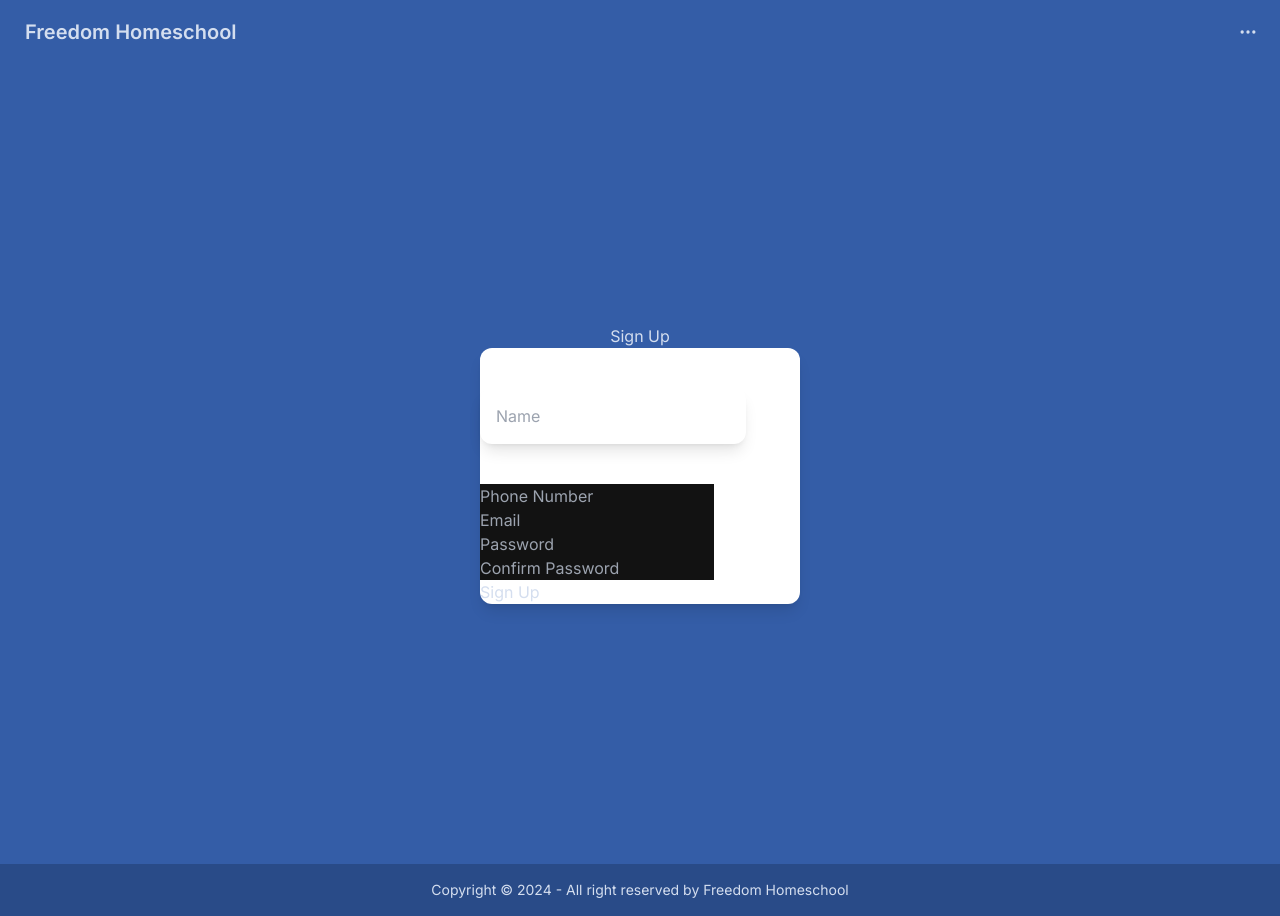
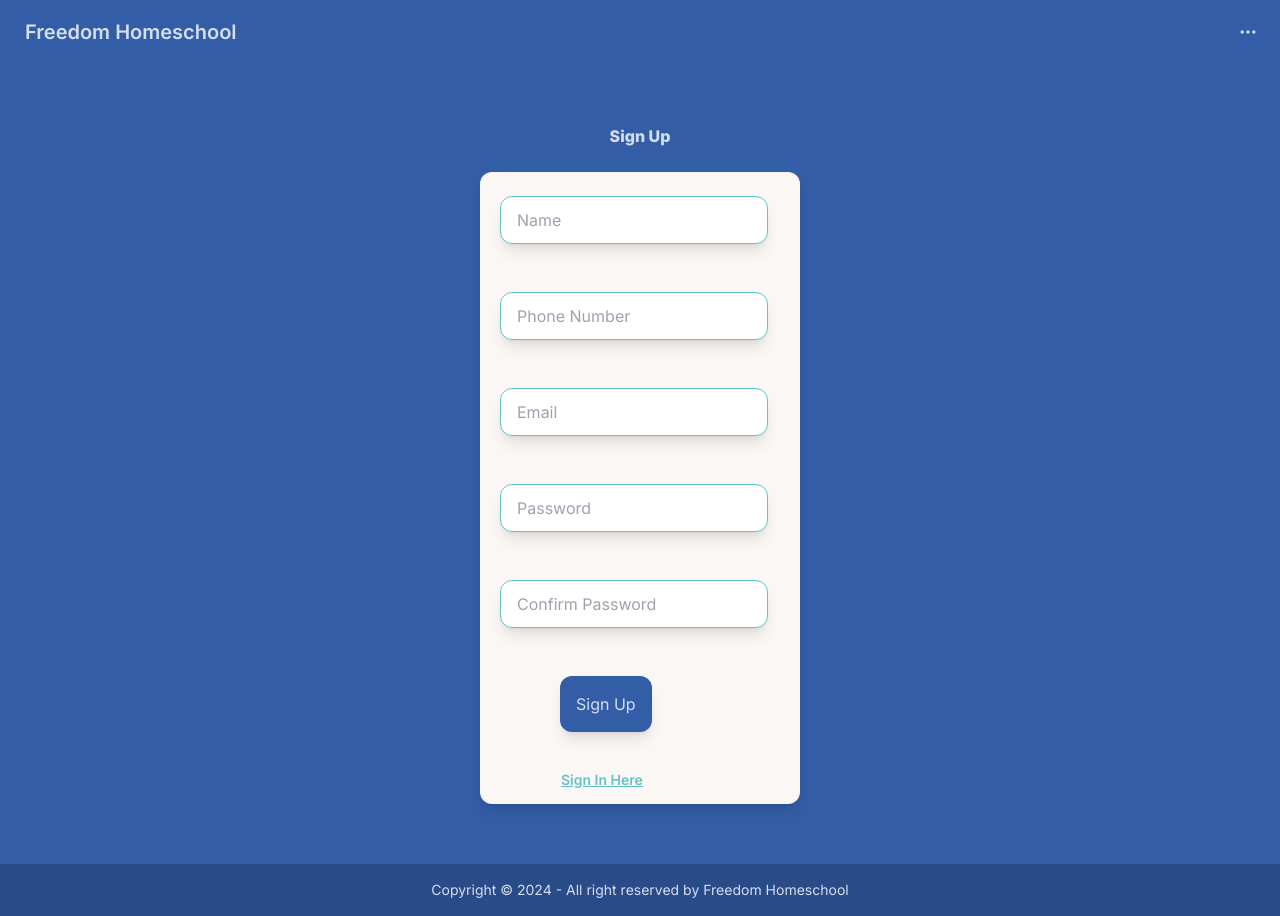
Before and after one commit to ericb83/freedomhomeschool, a Next.js app: page /signup in a window 1280 px wide. Built offline with nearby package versions, Linux system fonts and the light colour scheme.

Commit message:
added styles to signup form

```diff
--- a/app/components/SignUp.jsx
+++ b/app/components/SignUp.jsx
@@ -4,27 +4,29 @@ const SignUp = () => {
 
 
   return (
-  <div className='w-full max-w-xs'>
-   <form className='bg-white shadow-lg rounded-xl '  action="">
+  <div  className='w-full max-w-xs'>
+   <form  data-theme='cupcake' className=' shadow-lg rounded-xl '  action="">
     <div>
-    <input className='bg-white shadow-lg rounded-xl px-4 py-4 mt-10 mb-10 ' type="text" placeholder='Name' />
+    <input className='bg-white shadow-lg rounded-xl px-4 py-4 mt-6 mb-6 mx-5 input input-bordered input-primary' type="text" placeholder='Name' />
     </div>
     <div>
-    <input type="phone" placeholder='Phone Number' />
+    <input className='bg-white shadow-lg rounded-xl px-4 py-4 mt-6 mb-6 mx-5 input input-bordered input-primary' type="phone" placeholder='Phone Number' />
     </div>
     <div>
-    <input type="email" placeholder='Email'/>
+    <input className='bg-white shadow-lg rounded-xl px-4 py-4 mt-6 mb-6 mx-5 input input-bordered input-primary' type="email" placeholder='Email'/>
     </div>
     <div>
-    <input type="password" placeholder='Password'/>
+    <input className='bg-white shadow-lg rounded-xl px-4 py-4 mt-6 mb-6 mx-5 input input-bordered input-primary' type="password" placeholder='Password'/>
     </div>
     <div>
-    <input type="password" placeholder='Confirm Password' />
+    <input className='bg-white shadow-lg rounded-xl px-4 py-4 mt-6 mb-6 mx-5 input input-bordered input-primary' type="password" placeholder='Confirm Password' />
     </div>
     <div>
-    <button type='submit'>Sign Up</button>
+    <button data-theme='aqua'   className='shadow-lg rounded-xl px-4 py-4 mt-6 mb-6 mx-20 hover:bg-transparent hover:text-black' type='submit'>Sign Up</button>
     </div>
-
+    <div>
+    <button className="btn btn-link ml-16 hover:text-black">Sign In Here</button>
+    </div>
    </form>
   </div>
 )
--- a/app/signup/page.js
+++ b/app/signup/page.js
@@ -3,7 +3,7 @@ import SignUp from "../components/SignUp";
 const signupPage = () => {
   return (
     <div className="flex min-h-screen flex-col items-center justify-center ">
-      <h1>Sign Up</h1>
+      <h1 className="mb-6 font-extrabold">Sign Up</h1>
       <SignUp />
     </div>
   );
--- a/tailwind.config.js
+++ b/tailwind.config.js
@@ -1,7 +1,7 @@
 /** @type {import('tailwindcss').Config} */
 module.exports = {
   daisyui: {
-    themes: ["aqua", "dark", "cupcake"],
+    themes: ["aqua", "dark", "cupcake", "cyberpunk"],
   },
   content: [
     "./pages/**/*.{js,ts,jsx,tsx,mdx}",
```
